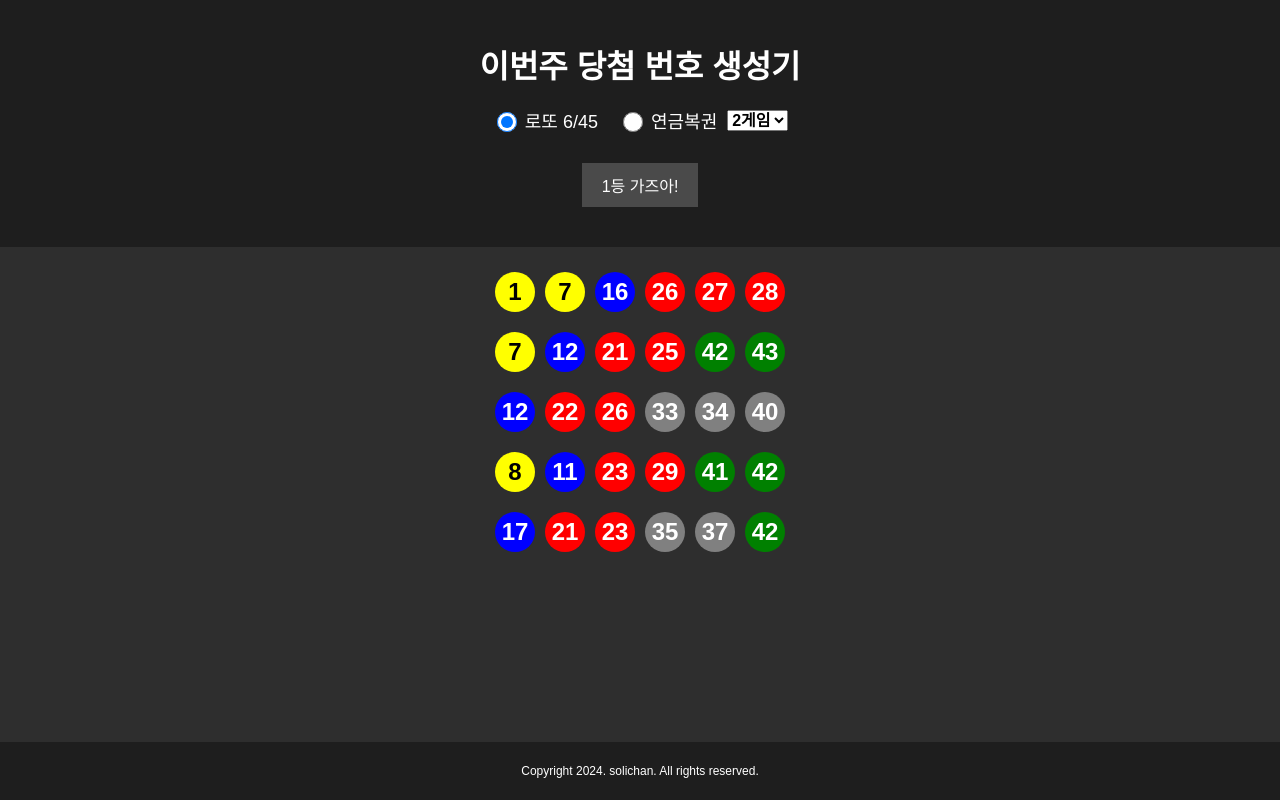
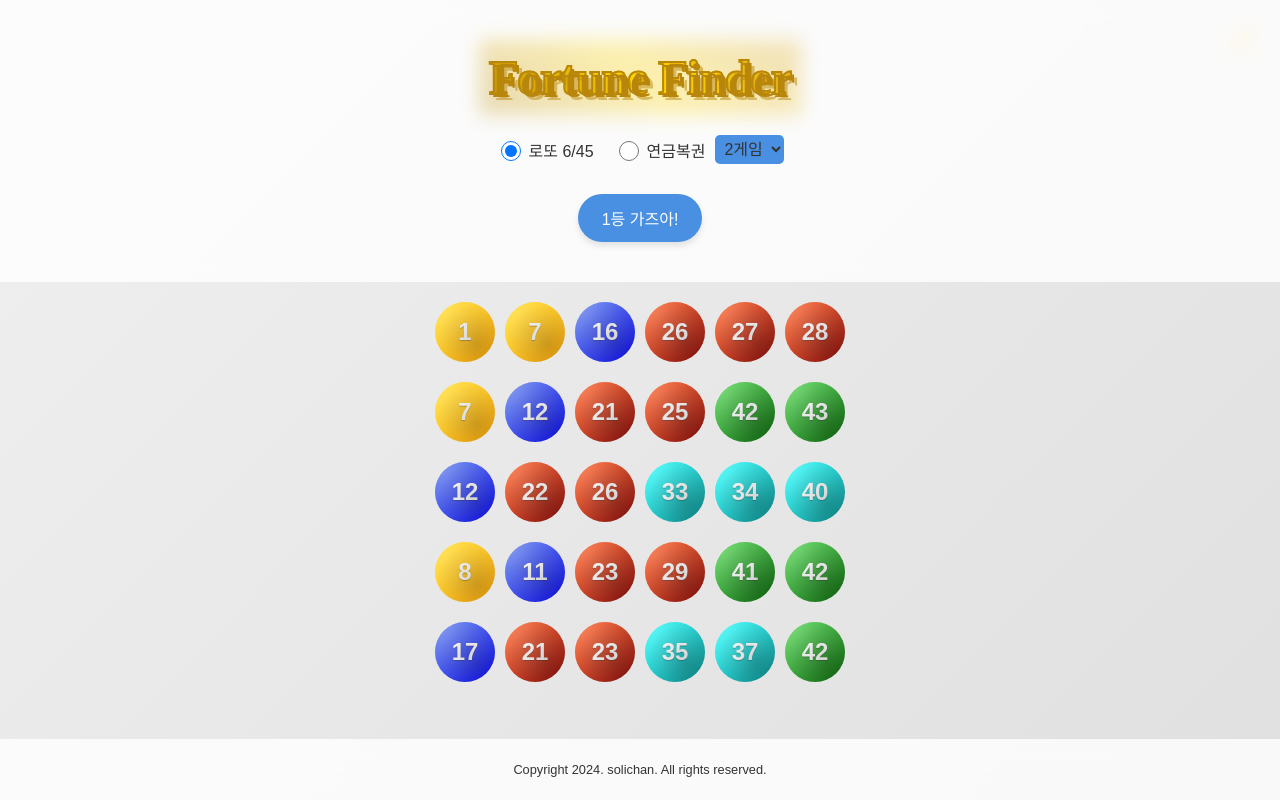
Before and after one commit to lee2483/solichan, a plain HTML site: page index.html in a window 1280 px wide. Both pictures are taken after a click on the button "1등 가즈아!". Drawn offline with Linux system fonts and the light colour scheme.

Commit message:
index.html 파일 업데이트

```diff
--- a/index.html
+++ b/index.html
@@ -4,19 +4,39 @@
     <meta charset="UTF-8">
     <meta name="viewport" content="width=device-width, initial-scale=1.0">
     <title>이번주 당첨 번호 생성기</title>
+    <link href="https://fonts.googleapis.com/css2?family=Poppins:wght@600&display=swap" rel="stylesheet">
     <style>
+        :root {
+            --bg-gradient: linear-gradient(135deg, #F0F0F0, #E0E0E0);
+            --text-color: #333333;
+            --btn-bg: #4A90E2;
+            --btn-hover: #3A80D2;
+            --header-bg: rgba(255, 255, 255, 0.8);
+            --footer-bg: rgba(255, 255, 255, 0.8);
+        }
+
+        body.dark-mode {
+            --bg-gradient: linear-gradient(135deg, #2E2E2E, #1E1E1E);
+            --text-color: #FFFFFF;
+            --btn-bg: #4A90E2;
+            --btn-hover: #3A80D2;
+            --header-bg: rgba(30, 30, 30, 0.8);
+            --footer-bg: rgba(30, 30, 30, 0.8);
+        }
+
         body {
-            font-family: Arial, sans-serif;
-            background-color: #2E2E2E;
-            color: white;
+            font-family: 'Noto Sans KR', sans-serif;
+            background: var(--bg-gradient);
+            color: var(--text-color);
             margin: 0;
             padding: 0;
             display: flex;
             flex-direction: column;
             min-height: 100vh;
+            transition: all 0.3s ease;
         }
+
         .header {
-            background-color: #1E1E1E;
             padding: 20px;
             position: sticky;
             top: 0;
@@ -24,7 +44,10 @@
             display: flex;
             flex-direction: column;
             align-items: center;
+            background: var(--header-bg);
+            backdrop-filter: blur(10px);
         }
+
         .container {
             flex: 1;
             display: flex;
@@ -33,82 +56,203 @@
             padding: 20px;
             overflow-y: auto;
         }
-        h1 {
-            margin-bottom: 20px;
+
+        @import url('https://fonts.googleapis.com/css2?family=Playfair+Display:wght@900&display=swap');
+
+        .app-title {
+            font-family: 'Playfair Display', serif;
+            font-size: 3rem;
+            font-weight: 900;
+            background: linear-gradient(45deg, #B8860B, #FFD700, #DAA520);
+            -webkit-background-clip: text;
+            -webkit-text-fill-color: transparent;
+            background-clip: text;
+            color: transparent;
             text-align: center;
+            letter-spacing: -1px;
+            text-shadow: 3px 3px 0 #B8860B,
+                         6px 6px 0 rgba(184, 134, 11, 0.5);
+            margin: 20px 0;
+            padding: 10px;
+            position: relative;
+            -webkit-text-stroke: 2px #B8860B;
+            text-stroke: 2px #B8860B;
         }
+
+        .app-title::before {
+            content: '';
+            position: absolute;
+            top: 0;
+            left: 0;
+            right: 0;
+            bottom: 0;
+            background: linear-gradient(45deg, #B8860B, #FFD700, #DAA520);
+            filter: blur(10px);
+            opacity: 0.3;
+            z-index: -1;
+        }
+
         #generateBtn {
-            background-color: #4A4A4A;
-            color: white;
+            background-color: var(--btn-bg);
+            color: #FFFFFF;
             border: none;
-            padding: 10px 20px;
-            font-size: 16px;
+            padding: 12px 24px;
+            font-size: 1rem;
             cursor: pointer;
             margin-bottom: 20px;
-            display: block;
-            margin-left: auto;
-            margin-right: auto;
+            border-radius: 50px;
+            transition: all 0.3s ease;
+            box-shadow: 0 4px 6px rgba(0,0,0,0.1);
         }
+
         #generateBtn:hover {
-            background-color: #6A6A6A;
+            background-color: var(--btn-hover);
+            transform: translateY(-2px);
+            box-shadow: 0 6px 8px rgba(0,0,0,0.15);
         }
+
         .number-container {
             display: flex;
             justify-content: center;
-            flex-wrap: wrap;
-            margin-bottom: 10px;
+            align-items: center;
+            margin-bottom: 20px;
         }
-        .number {
-            width: 40px;
-            height: 40px;
-            border-radius: 50%;
+
+        .number, .pension-group {
+            width: 60px;
+            height: 60px;
             display: flex;
             justify-content: center;
             align-items: center;
-            margin: 5px;
+            margin: 0 5px;
             font-weight: bold;
-            font-size: 24px; /* 모든 숫자의 폰트 크기 증가 */
+            font-size: 1.5rem;
+            color: #FFFFFF;
+            text-shadow: 0 1px 1px rgba(0,0,0,0.3);
+            position: relative;
+            overflow: hidden;
         }
+
+        .number {
+            border-radius: 50%;
+        }
+
+        .pension-group {
+            border-radius: 10px;
+            background: linear-gradient(135deg, #FF69B4, #FF1493);
+        }
+
+        .pension-group::before, .number::before {
+            content: '';
+            position: absolute;
+            top: -50%;
+            left: -50%;
+            width: 200%;
+            height: 200%;
+            background: radial-gradient(circle at 30% 30%, rgba(255,255,255,0.5), rgba(255,255,255,0) 70%);
+            opacity: 0.7;
+        }
+
+        .pension-group::after, .number::after {
+            content: '';
+            position: absolute;
+            top: 0;
+            left: 0;
+            right: 0;
+            bottom: 0;
+            background: radial-gradient(circle at 70% 70%, rgba(0,0,0,0.2), rgba(0,0,0,0) 70%);
+        }
+
+        .number-1-10 { background: linear-gradient(135deg, #FFD700, #FFA500); }
+        .number-11-20 { background: linear-gradient(135deg, #4169E1, #0000FF); }
+        .number-21-30 { background: linear-gradient(135deg, #FF4500, #8B0000); }
+        .number-31-40 { background: linear-gradient(135deg, #00FFFF, #008B8B); }
+        .number-41-45 { background: linear-gradient(135deg, #32CD32, #006400); }
+
         .pension-number {
-            font-size: 24px; /* 연금복권 숫자 폰트 크기 증가 */
+            background: linear-gradient(135deg, #FFD700, #DAA520);
         }
+
         .lottery-type {
             margin-bottom: 20px;
-            font-size: 18px;
+            font-size: 1rem;
             display: flex;
             justify-content: center;
             flex-wrap: wrap;
         }
+
         .lottery-type label {
             margin: 0 10px 10px 10px;
             display: inline-flex;
             align-items: center;
         }
+
         .lottery-type input[type="radio"] {
             width: 20px;
             height: 20px;
             margin-right: 8px;
         }
+
         #pensionGames {
             margin-left: 10px;
-            font-size: 16px;
-            font-weight: bold;
+            font-size: 1rem;
+            padding: 5px;
+            border-radius: 5px;
+            border: none;
+            background-color: var(--btn-bg);
+            color: var(--text-color);
         }
+
         .footer {
-            background-color: #1E1E1E;
-            color: white;
+            background-color: var(--footer-bg);
+            color: var(--text-color);
             text-align: center;
             padding: 10px 0;
             position: fixed;
             bottom: 0;
             width: 100%;
-            font-size: 12px; /* 폰트 크기를 작게 조정 */
+            font-size: 0.8rem;
+            backdrop-filter: blur(10px);
+        }
+
+        #themeToggle {
+            position: absolute;
+            top: 20px;
+            right: 20px;
+            background: none;
+            border: none;
+            color: var(--text-color);
+            font-size: 1.5rem;
+            cursor: pointer;
+        }
+
+        @keyframes fadeIn {
+            from { opacity: 0; }
+            to { opacity: 1; }
+        }
+
+        @media (max-width: 600px) {
+            .number {
+                width: 40px;
+                height: 40px;
+                font-size: 1.2rem;
+            }
+
+            .app-title {
+                font-size: 1.5rem;
+            }
+
+            #generateBtn {
+                font-size: 0.9rem;
+                padding: 10px 20px;
+            }
         }
     </style>
 </head>
 <body>
+    <button id="themeToggle">🌙</button>
     <div class="header">
-        <h1>이번주 당첨 번호 생성기</h1>
+        <h1 class="app-title">Fortune Finder</h1>
         <div class="lottery-type">
             <label>
                 <input type="radio" name="lotteryType" value="lotto" checked> 로또 6/45
@@ -138,12 +282,12 @@
         const generateBtn = document.getElementById('generateBtn');
         const numbersList = document.getElementById('numbersList');
 
-        function getColor(num) {
-            if (num <= 10) return 'yellow';
-            if (num <= 20) return 'blue';
-            if (num <= 30) return 'red';
-            if (num <= 40) return 'gray';
-            return 'green';
+        function getNumberClass(num) {
+            if (num <= 10) return 'number-1-10';
+            if (num <= 20) return 'number-11-20';
+            if (num <= 30) return 'number-21-30';
+            if (num <= 40) return 'number-31-40';
+            return 'number-41-45';
         }
 
         function generateLottoNumbers() {
@@ -167,9 +311,7 @@
 
                 numbers.forEach(num => {
                     const numberDiv = document.createElement('div');
-                    numberDiv.className = 'number';
-                    numberDiv.style.backgroundColor = getColor(num);
-                    numberDiv.style.color = num <= 10 ? 'black' : 'white';
+                    numberDiv.className = `number ${getNumberClass(num)}`;
                     numberDiv.textContent = num;
                     gameContainer.appendChild(numberDiv);
                 });
@@ -194,18 +336,13 @@
                 gameContainer.className = 'number-container';
 
                 const groupDiv = document.createElement('div');
-                groupDiv.className = 'number pension-number'; // pension-number 클래스 추가
-                groupDiv.style.backgroundColor = '#FFD700';
-                groupDiv.style.color = 'black';
+                groupDiv.className = 'pension-group';
                 groupDiv.textContent = result.group;
                 gameContainer.appendChild(groupDiv);
 
                 result.numbers.forEach(num => {
                     const numberDiv = document.createElement('div');
-                    numberDiv.className = 'number pension-number'; // pension-number 클래스 추가
-                    numberDiv.style.backgroundColor = '#FFFFFF';
-                    numberDiv.style.color = 'black';
-                    groupDiv.style.fontWeight = 'bold';
+                    numberDiv.className = 'number pension-number';
                     numberDiv.textContent = num;
                     gameContainer.appendChild(numberDiv);
                 });
@@ -228,6 +365,16 @@
                 displayPensionNumbers(results);
             }
         });
+
+        // 테마 전환 기능 수정
+        const themeToggle = document.getElementById('themeToggle');
+        themeToggle.addEventListener('click', () => {
+            document.body.classList.toggle('dark-mode');
+            themeToggle.textContent = document.body.classList.contains('dark-mode') ? '🌞' : '🌙';
+        });
+
+        // 초기 테마 설정 (라이트 모드)
+        themeToggle.textContent = '🌙';
     </script>
 </body>
 </html>
```
